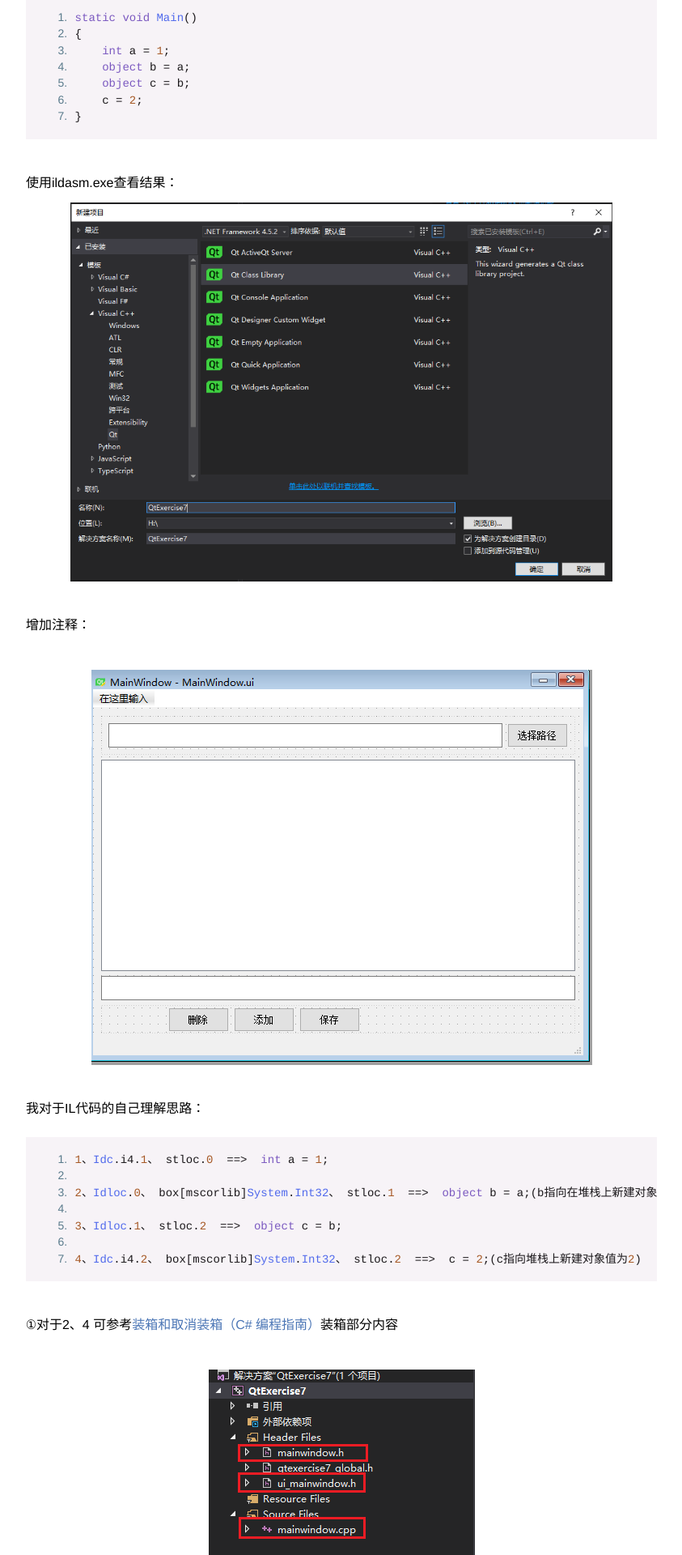
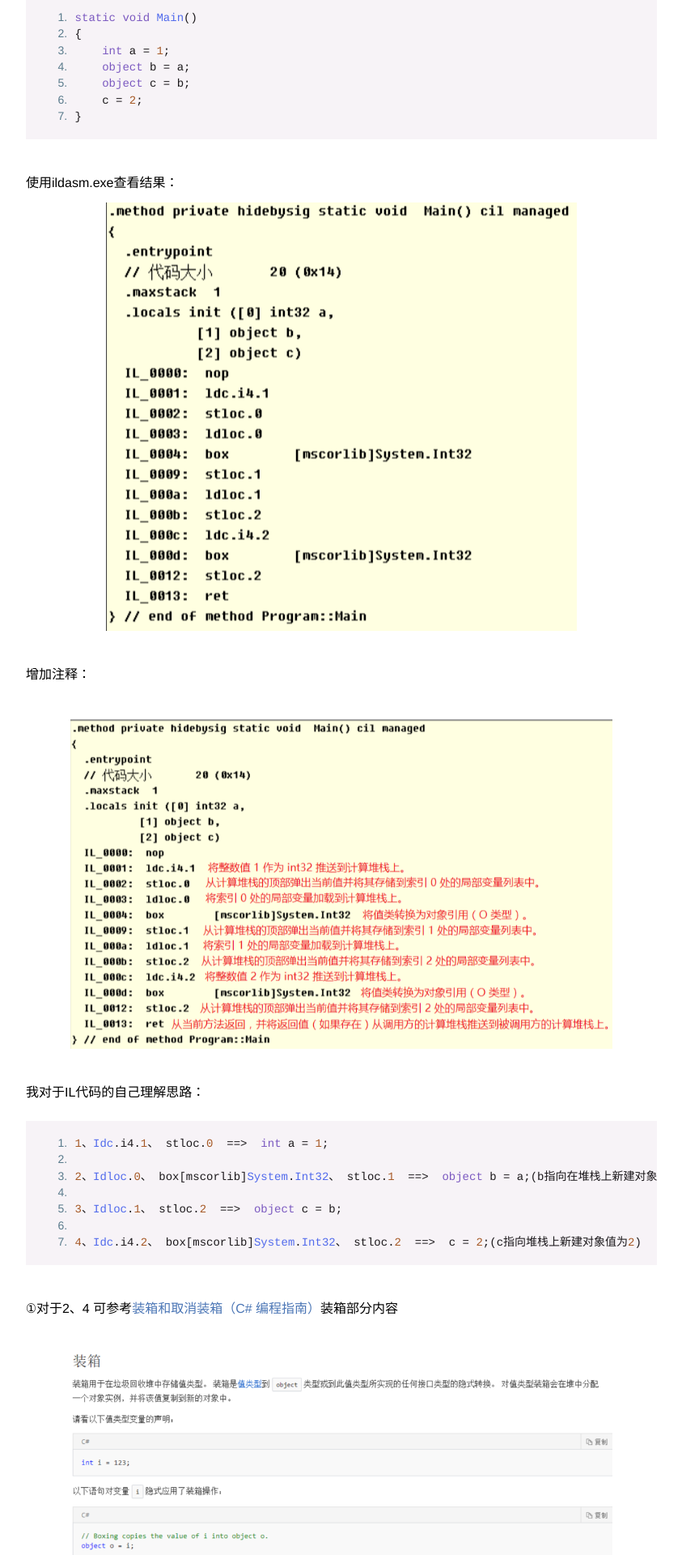
Before and after one commit to njit-77/njit-77.github.io, a Jekyll site: the page built from _posts/2017-10-07-关于“关于C#装箱的疑问”帖子的个人看法.md, in a window 1280 px wide. Shown: the part 640-2560 px from the top of the page at 81% size, without its empty margins (218-1061 px from the left). Built offline with Jekyll 4.4.1, drawn with Linux system fonts in a browser that asks for light colours.

Commit message:
test:图片显示问题

````diff
--- a/_posts/2017-10-07-关于“关于C#装箱的疑问”帖子的个人看法.md
+++ b/_posts/2017-10-07-关于“关于C#装箱的疑问”帖子的个人看法.md
@@ -32,11 +32,11 @@ static void Main()
 ```
 
 **使用ildasm.exe查看结果：**
-![1](/images/vs创建qt-dll并使用qt控制台测试/1.PNG)
+![1](/images/关于关于csharp装箱的疑问帖子的个人看法/1.PNG)
 
 **增加注释：**
 
-![2](/images/vs创建qt-dll并使用qt控制台测试/2.PNG)
+![2](/images/关于关于csharp装箱的疑问帖子的个人看法/2.PNG)
 
 **我对于IL代码的自己理解思路：**
 
@@ -52,12 +52,12 @@ static void Main()
 
 **①对于2、4  可参考[装箱和取消装箱（C# 编程指南）](https://docs.microsoft.com/zh-cn/dotnet/csharp/programming-guide/types/boxing-and-unboxing)装箱部分内容**
 
-![3](/images/vs创建qt-dll并使用qt控制台测试/3.PNG)
+![3](/images/关于关于csharp装箱的疑问帖子的个人看法/3.PNG)
 
 **②对于3处，我理解是：b、c指向堆栈上同一个对象，帖子中12楼impasse这位仁兄回答也证实了这一点。**
 
 **③测试过程中我发现当我改变b中对象值时，c不改变。我认为此时，当改变b对象后，已经在堆栈上新建对象，b指向此对象，而此时b，c不同。此处与class类型不同。**
 
-![4](/images/vs创建qt-dll并使用qt控制台测试/4.PNG)
+![4](/images/关于关于csharp装箱的疑问帖子的个人看法/4.PNG)
 
 **本文参考：[IL指令详细](http://www.cnblogs.com/zery/p/3368460.html)  、 [大內高手專欄：.NET中間語言（IL）](https://msdn.microsoft.com/zh-tw/library/dd229210.aspx)**
````
Also changed, not shown: images/关于关于csharp装箱的疑问帖子的个人看法/1.PNG (renamed from images/关于关于C#装箱的疑问帖子的个人看法/1.PNG), images/关于关于csharp装箱的疑问帖子的个人看法/2.PNG (renamed from images/关于关于C#装箱的疑问帖子的个人看法/2.PNG), images/关于关于csharp装箱的疑问帖子的个人看法/3.PNG (renamed from images/关于关于C#装箱的疑问帖子的个人看法/3.PNG), images/关于关于csharp装箱的疑问帖子的个人看法/4.PNG (renamed from images/关于关于C#装箱的疑问帖子的个人看法/4.PNG).
